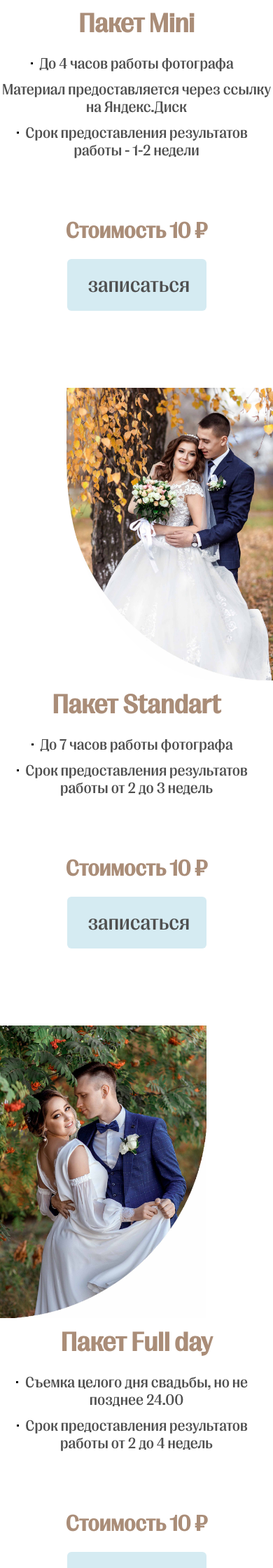
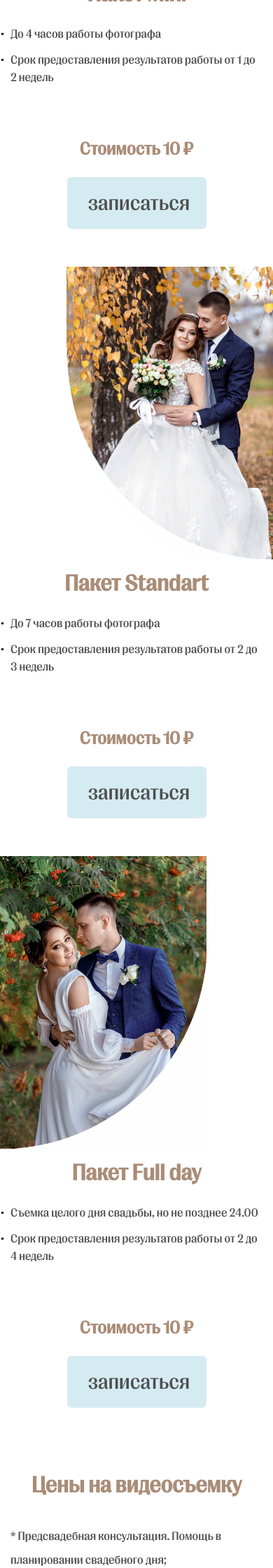
Before and after one commit to Nenakhov-Maxim/weddingprice, a Flask app: template app/templates/index.html in a window 390 px wide. Shown: the part 1793-4033 px from the top of the page at 70% size. Run offline with Flask 2, Linux system fonts and the light colour scheme; the template is opened without the code that fills it: most values are stand-ins (such as "Sample title", 1, 10 or a date in 2020).

Commit message:
adaptiv
Minor edits have been made on texts, prices
Improved adaptability. Changed margins and fonts for different screens
Adequate viewing when the screen is rotated.

```diff
--- a/app/routes.py
+++ b/app/routes.py
@@ -93,10 +93,13 @@ def modal(id):
     else:
         data = json.dumps(form.errors, ensure_ascii=False)
         return jsonify(data)
+
+    is_photo_package = True if 'photo' in filling_modal.package_name else False
     return render_template('_order_form.html', title=f'Вы выбрали "{filling_modal.type_name}", пакет "{filling_modal.rus_name}"',
                            form=form, add_serv=additional_services,
                            base_add=services_base, add_prices=add_services_price,
-                           storage=storage, transporting=transporting, publish=publish, base_price=base_price)
+                           storage=storage, transporting=transporting, publish=publish, base_price=base_price,
+                           is_photo_package=is_photo_package)
 
 def add_to_database(data, package_name, form):
     add_services = ''
--- a/app/static/css/media.css
+++ b/app/static/css/media.css
@@ -167,6 +170,7 @@
   .package__container  {
     position: relative;
     display: block;
+    margin-bottom: calc(50px + (130 - 50) * ((100vw - 370px) / (1440 - 370)));;
   }
 
   .photo-price__package {
@@ -182,9 +186,12 @@
     text-align: center;
   }
   .package__content-services {
-    text-align: center;
     margin-right: auto;
+    padding: 0 15px 0 15px;
+    text-align: left;
+    font-size: calc(17px + (20 - 17) * ((100vw - 370px) / (1440 - 370)));
   }
+
   .standart .package__photo {
     margin: 0 0 0 auto;
   }
@@ -195,10 +202,10 @@
     text-align: center;
   }
 
-  .standart .package__content-services {
+ /* .standart .package__content-services {
     text-align: center;
     margin-left: 0;
-  }
+  }*/
 
   .contact__content {
     align-items: center;
--- a/app/static/css/style.css
+++ b/app/static/css/style.css
@@ -149,8 +129,9 @@
 .photo-price__title {
   font-style: normal;
   font-weight: 800;
-  font-size: calc(30px + 30  * (100vw/1440));
+  font-size: calc(32px + (60 - 32) * ((100vw - 370px) / (1440 - 370)));
   line-height: 69px;
+  line-height: calc(40px + (69 - 40) * ((100vw - 370px) / (1440 - 370)));
   color: #AA8D78;
   margin: 37px 0 31px 0;
   text-align: center;
@@ -169,7 +151,7 @@
 .photo-price__package {
   display: flex;
   flex-direction: column;
-  margin-bottom: calc(103px + 26 * (100vw / 1440));
+  margin-bottom: calc(0px + (129 - 0) * ((100vw - 370px) / (1440 - 370)));
 }
 
 .package__container  {
@@ -200,7 +183,7 @@
   padding: 30px 5px 45px 5px;
   font-style: normal;
   font-weight: 800;
-  font-size: calc(30px + 30 * (100vw / 1440));
+  font-size: calc(32px + (60 - 32) * ((100vw - 370px) / (1440 - 370)));
   line-height: 69px;
   color: #AA8D78;
 }
@@ -213,7 +196,9 @@
   line-height: 25px;
   text-align: right;
   color: #4F4F4F;
-  margin-bottom: calc(57px + 51 * (100vw / 1440));
+  /*margin-bottom: calc(57px + 51 * (100vw / 1440));*/
+  margin-bottom: calc(57px + (108 - 57) * ((100vw - 370px) / (1440 - 370)));
+  padding: 0 0 0 15px;
 }
 
 .content-services__item {
@@ -233,7 +218,8 @@
 .package__content-price {
   font-style: normal;
   font-weight: 800;
-  font-size: calc(25px + 25  * (100vw/1440));;
+  /*font-size: calc(25px + 25  * (100vw/1440));*/
+  font-size: calc(25px + (50 - 25) * ((100vw - 370px) / (1440 - 370)));
   line-height: 40px;
   color: #AA8D78;
   margin-bottom: 20px;
@@ -274,6 +260,7 @@
 #photo .standart .package__photo {
   background-image: url(../img/photo-standart.jpg);
   border-radius: 0 0 0 75%;
+  background-position: right;
 }
 
 #photo .full-day .package__photo {
--- a/app/static/js/index.js
+++ b/app/static/js/index.js
@@ -9,11 +9,7 @@ for (const item in menu) {
     const menu_item = menu[item];
     menu_item.addEventListener('click', function(e){
       event.preventDefault();
-      if(navigator.userAgent.includes("Mac")){
-          scrollToElement(e.toElement.parentElement)
-      } else {
-          scrollToElement(e.target.parentElement)
-      }
+      scrollToElement(e.target.parentElement)
     })
   }
 }
@@ -154,7 +150,7 @@ menu_mini.addEventListener('click', ()=> {
 //изменения сайта при изменении экрана
 
 window.addEventListener('resize', ()=>{
-  if(window.screen.width >= 800){
+  if(window.screen.width >= 800 && window.screen.height >= 626){
     document.querySelector('.main-menu__inner').style.display = 'flex';
   } else {
     document.querySelector('.main-menu__inner').style.display = null;
--- a/app/templates/index.html
+++ b/app/templates/index.html
@@ -62,12 +62,10 @@
             <div class="package__content-services">
               <ul class="content-services__list-item">
                 <li class="content-services__item">До 4 часов работы фотографа</li>
-                <li class="content-services__item">Материал предоставляется через ссылку на Яндекс.Диск</li>
-                <li class="content-services__item">Срок предоставления результатов работы - 1-2 недели</li>
+                <li class="content-services__item">Срок предоставления результатов работы от 1 до 2 недель</li>
               </ul>
             </div>
             <div class="package__content-price">Стоимость {{ base_price_photo[0] }} ₽</div>
-
             <button class="package__content-order" data-package="photo,mini"><a class="edit-modal-opener" data-toggle="modal"
                             data-whatever="{{ url_for('modal', id='photo-mini') }}" href="">записаться</a></button>
           </div>
@@ -164,7 +162,7 @@
               <ul class="content-services__list-item">
                 <li class="content-services__item">Съемка целого дня свадьбы, но не позднее 24.00</li>
                 <li class="content-services__item">Авторский фильм продолжительностью 25-40 минут</li>
-                <li class="content-services__item">Садебный ролик продолжительностью 1-2 минуты</li>
+                <li class="content-services__item">Свадебный ролик продолжительностью 1-2 минуты</li>
                 <li class="content-services__item">Срок предоставления результатов работы от 3 до 4 недель</li>
               </ul>
             </div>
```
Also changed, not shown: other parts of app/static/css/media.css (+41 -6 lines), other parts of app/static/css/style.css (+15 -40 lines), app/templates/_order_form.html (+4 -6 lines), app.db, app/static/gallery/video/03.jpg, app/static/gallery/video/05.jpg, app/static/gallery/video/07.jpg, app/static/gallery/video/09.jpg, app/static/gallery/video/10.jpg, app/static/img/video-2.jpg (deleted), 2 other files.
